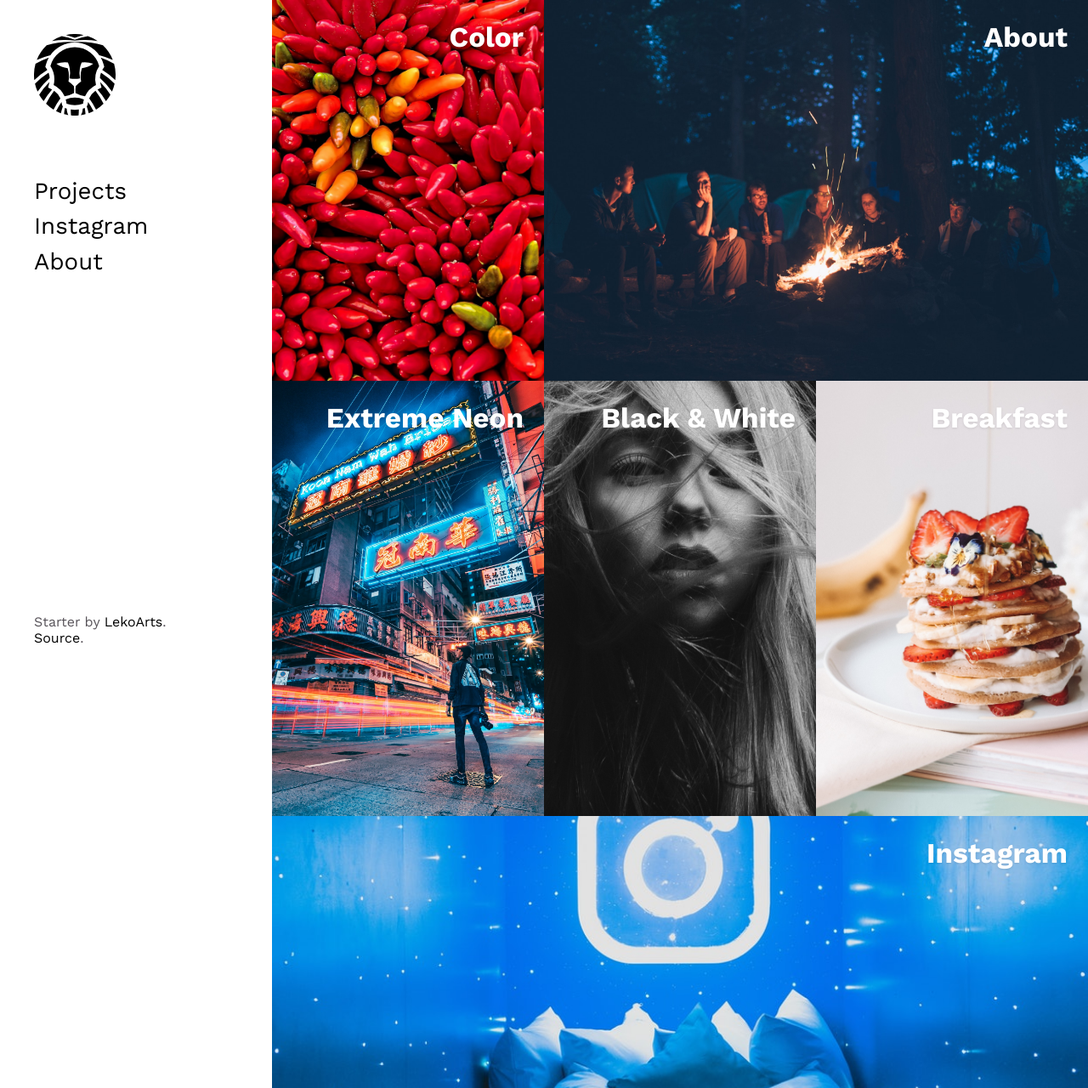
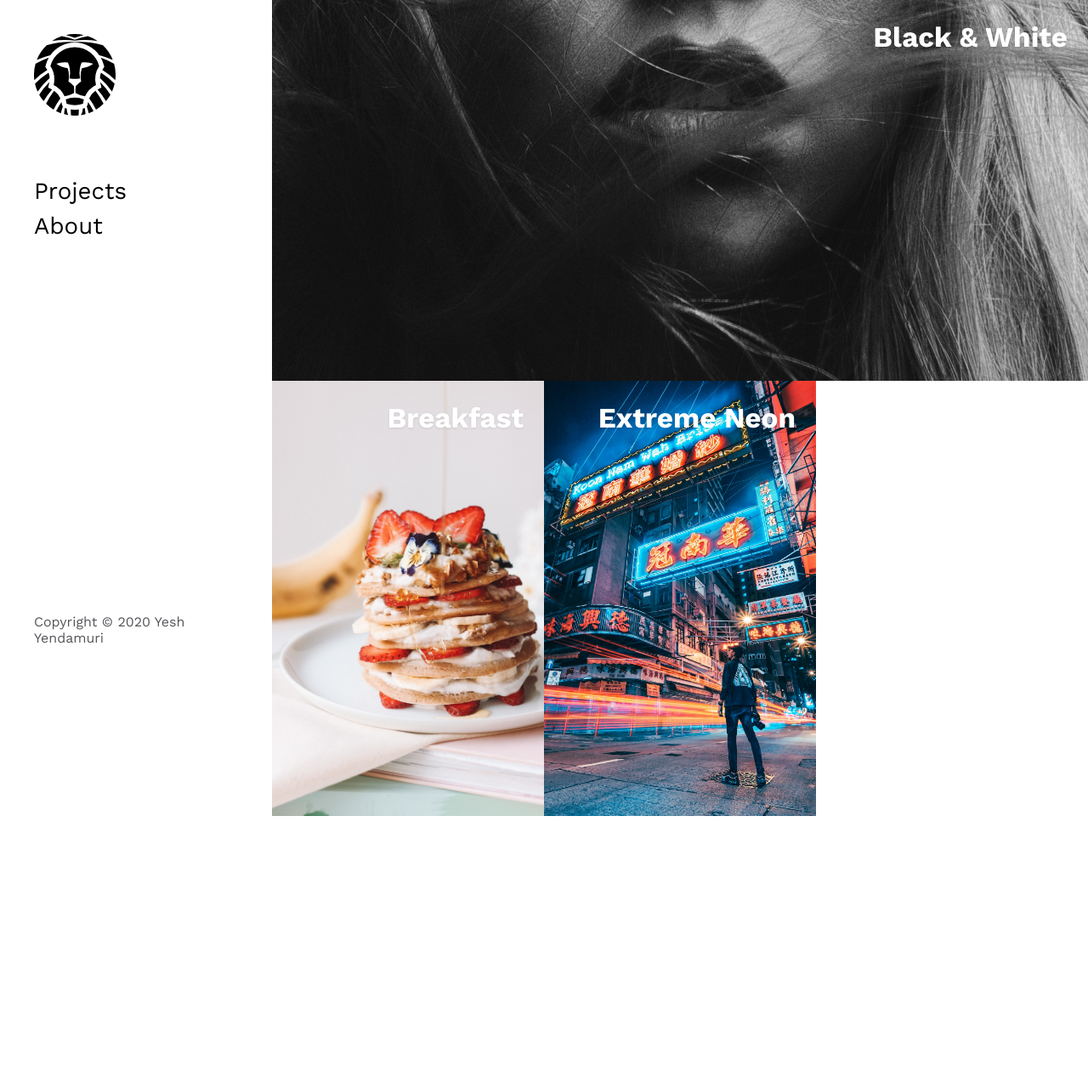
Before and after one commit to Yeshwanthyk/portfolio, a Gatsby site: page / in a window 1280 px wide. Shown: the whole page at 85% size. Built offline with nearby package versions, Linux system fonts and the light colour scheme; Gatsby itself is replaced by a stand-in of ours.

Commit message:
Remove Instagram add-in in the template

```diff
--- a/config/navigation.yaml
+++ b/config/navigation.yaml
@@ -1,6 +1,4 @@
 - name: "Projects"
   link: "/projects"
-- name: "Instagram"
-  link: "/instagram"
 - name: "About"
   link: "/about"
--- a/content/projects/projects.yaml
+++ b/content/projects/projects.yaml
@@ -1,19 +1,11 @@
-- title: "Color"
-  title_detail: "Color - In all its glory"
-  slug: "/color-in-all-its-glory"
-  category: "Street Art"
-  color: "black"
-  images: "color"
-  cover: "./color/projects-color-001.jpg"
-  desc: "Color (American English), or colour (Commonwealth English), is the characteristic of human visual perception described through color categories, with names such as red, orange, yellow, green, blue, or purple. This perception of color derives from the stimulation of cone cells in the human eye by electromagnetic radiation in the visible spectrum. Color categories and physical specifications of color are associated with objects through the wavelength of the light that is reflected from them. This reflection is governed by the object's physical properties such as light absorption, emission spectra, etc."
-- title: "Extreme Neon"
-  title_detail: "Extreme Neon - What is this trend about?"
-  slug: "extreme-neon-what-is-this-trend-about"
-  category: "Trend"
-  color: "#90BDDF"
-  images: "neon"
-  cover: "./neon/projects-neon-001.jpg"
-  desc: "Neon gives a distinct reddish-orange glow when used in low-voltage neon glow lamps, high-voltage discharge tubes and neon advertising signs. The red emission line from neon also causes the well known red light of helium–neon lasers. Neon is used in some plasma tube and refrigerant applications but has few other commercial uses. It is commercially extracted by the fractional distillation of liquid air. Since air is the only source, it is considerably more expensive than helium."
+# - title: "Color"
+#   title_detail: "Color - In all its glory"
+#   slug: "/color-in-all-its-glory"
+#   category: "Street Art"
+#   color: "black"
+#   images: "color"
+#   cover: "./color/projects-color-001.jpg"
+#   desc: "Color (American English), or colour (Commonwealth English), is the characteristic of human visual perception described through color categories, with names such as red, orange, yellow, green, blue, or purple. This perception of color derives from the stimulation of cone cells in the human eye by electromagnetic radiation in the visible spectrum. Color categories and physical specifications of color are associated with objects through the wavelength of the light that is reflected from them. This reflection is governed by the object's physical properties such as light absorption, emission spectra, etc."
 - title: "Black & White"
   title_detail: "Black & White - Superb art"
   slug: "black-and-white-superb-art"
@@ -30,3 +22,11 @@
   images: "breakfast"
   cover: "./breakfast/projects-breakfast-001.jpg"
   desc: "The first meal of the day."
+- title: "Extreme Neon"
+  title_detail: "Extreme Neon - What is this trend about?"
+  slug: "extreme-neon-what-is-this-trend-about"
+  category: "Trend"
+  color: "#90BDDF"
+  images: "neon"
+  cover: "./neon/projects-neon-001.jpg"
+  desc: "Neon gives a distinct"
--- a/src/components/layout.tsx
+++ b/src/components/layout.tsx
@@ -229,7 +229,7 @@
               justifyContent="space-between"
             >
               <Box width={['3rem', '4rem', '5rem', '6rem']}>
-                <Link to="/" aria-label="LekoArts, Back to Home">
+                <Link to="/" aria-label="Back to Home">
                   <Logo />
                 </Link>
               </Box>
@@ -252,8 +252,7 @@
           <Main>{children}</Main>
           <Footer color={color}>
             <Box p={[6, 6, 8]} fontSize={0}>
-              Starter by <a href="https://www.lekoarts.de/en">LekoArts</a>.<br />
-              <a href="https://github.com/LekoArts/gatsby-starter-portfolio-jodie">Source</a>.
+            Copyright © 2020 Yesh Yendamuri
             </Box>
           </Footer>
         </Wrapper>
--- a/src/pages/index.tsx
+++ b/src/pages/index.tsx
@@ -22,8 +22,6 @@
         cover: ChildImageSharp
       }[]
     }
-    aboutUs: ChildImageSharp
-    instagram: ChildImageSharp
   }
 }
 
@@ -32,7 +30,7 @@
   grid-template-columns: repeat(3, 1fr);
   grid-template-rows: 35vw 40vw 25vw;
   grid-template-areas:
-    'first-project about-us about-us'
+    'first-project first-project first-project'
     'three-projects three-projects three-projects'
     'instagram instagram instagram';
 
@@ -41,7 +39,7 @@
     grid-template-rows: 35vw 30vw 30vw 25vw;
 
     grid-template-areas:
-      'first-project first-project about-us about-us'
+      'first-project first-project first-project first-project'
       'three-projects three-projects three-projects three-projects'
       'three-projects three-projects three-projects three-projects'
       'instagram instagram instagram instagram';
@@ -77,10 +75,6 @@
   grid-area: first-project;
 `
 
-const AboutUs = styled(GridItem)`
-  grid-area: about-us;
-`
-
 const ThreeProjects = styled.div`
   grid-area: three-projects;
   display: grid;
@@ -92,11 +86,7 @@
   }
 `
 
-const Instagram = styled(GridItem)`
-  grid-area: instagram;
-`
-
-const Index: React.FunctionComponent<PageProps> = ({ data: { firstProject, threeProjects, aboutUs, instagram } }) => {
+const Index: React.FunctionComponent<PageProps> = ({ data: { firstProject, threeProjects} }) => {
   const pageAnimation = useSpring({
     config: config.slow,
     from: { opacity: 0 },
@@ -111,10 +101,6 @@
           <Img fluid={firstProject.cover.childImageSharp.fluid} />
           <span>{firstProject.title}</span>
         </FirstProject>
-        <AboutUs to="/about" aria-label="Visit my about page">
-          <Img fluid={aboutUs.childImageSharp.fluid} />
-          <span>About</span>
-        </AboutUs>
         <ThreeProjects>
           {threeProjects.nodes.map(project => (
             <GridItem to={project.slug} key={project.slug} aria-label={`View project "${project.title}"`}>
@@ -123,10 +109,6 @@
             </GridItem>
           ))}
         </ThreeProjects>
-        <Instagram to="/instagram" aria-label="See my Instagram pictures">
-          <Img fluid={instagram.childImageSharp.fluid} />
-          <span>Instagram</span>
-        </Instagram>
       </Area>
     </Layout>
   )
```
Also changed, not shown: src/pages/about.tsx (+3 -4 lines).
